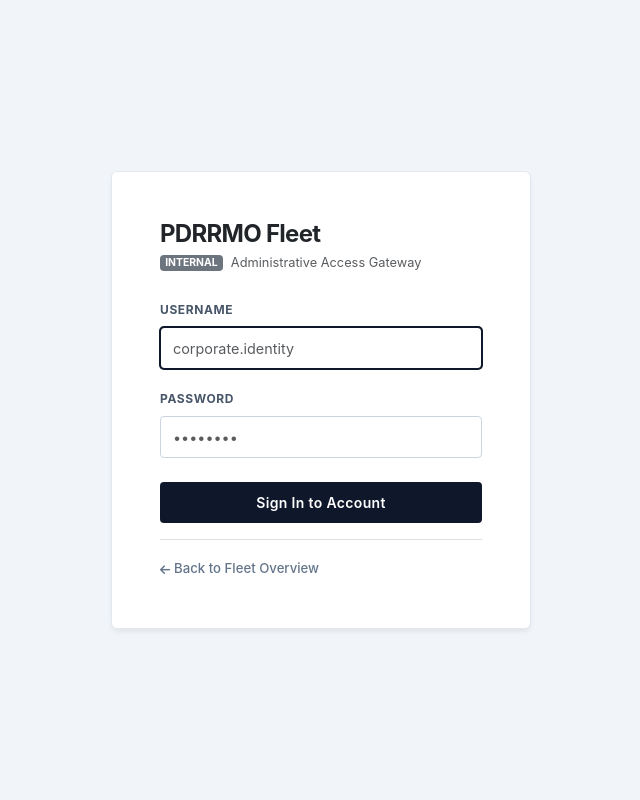
After one commit to Jayroo0/Tumalac_IT, a Django app: template fleet/templates/admin/login.html in a window 1280 px wide. The commit adds this page. Shown: the whole page, without its empty margins (319-959 px from the left). Run offline with Django 5.2, Linux system fonts and the light colour scheme; the template is opened without the code that fills it, so the values that code supplies are empty.

Commit message:
Login Form enhanced layout.

```diff
--- /dev/null
+++ b/fleet/templates/admin/login.html
@@ -0,0 +1,120 @@
+<!DOCTYPE html>
+<html lang="en">
+<head>
+    <meta charset="UTF-8">
+    <meta name="viewport" content="width=device-width, initial-scale=1.0">
+    <link href="https://cdn.jsdelivr.net/npm/bootstrap@5.3.0/dist/css/bootstrap.min.css" rel="stylesheet">
+    <link rel="stylesheet" href="https://cdnjs.cloudflare.com/ajax/libs/font-awesome/6.4.0/css/all.min.css">
+    <title>PDRRMO Enterprise Authentication</title>
+    <style>
+        body {
+            background-color: #f1f5f9;
+            height: 100vh;
+            font-family: -apple-system, BlinkMacSystemFont, "Segoe UI", Roboto, Helvetica, Arial, sans-serif;
+            -webkit-font-smoothing: antialiased;
+        }
+        .corporate-card {
+            background: #ffffff;
+            border-radius: 6px;
+            border: 1px solid #e2e8f0;
+            box-shadow: 0 4px 6px -1px rgba(0, 0, 0, 0.05), 0 2px 4px -1px rgba(0, 0, 0, 0.03) !important;
+        }
+        .form-label {
+            font-size: 0.75rem;
+            text-transform: uppercase;
+            letter-spacing: 0.05em;
+            color: #475569;
+        }
+        .form-control {
+            border-radius: 4px;
+            padding: 0.575rem 0.75rem;
+            border: 1px solid #cbd5e1;
+            font-size: 0.9rem;
+            color: #1e293b;
+        }
+        .form-control:focus {
+            border-color: #0f172a;
+            box-shadow: 0 0 0 1px #0f172a;
+        }
+        .btn-corporate {
+            background-color: #0f172a;
+            color: #ffffff;
+            border: none;
+            border-radius: 4px;
+            padding: 0.6rem;
+            font-size: 0.875rem;
+            font-weight: 600;
+            letter-spacing: 0.025em;
+            transition: background-color 0.15s ease-in-out;
+        }
+        .btn-corporate:hover {
+            background-color: #1e293b;
+            color: #ffffff;
+        }
+        .back-link {
+            color: #64748b;
+            font-size: 0.825rem;
+            text-decoration: none;
+            font-weight: 500;
+            transition: color 0.15s ease;
+        }
+        .back-link:hover {
+            color: #0f172a;
+            text-decoration: underline;
+        }
+    </style>
+</head>
+<body class="d-flex align-items-center justify-content-center p-3">
+
+    <div class="card p-4 p-md-5 corporate-card" style="width: 100%; max-width: 420px;">
+
+        <div class="mb-4 text-start">
+            <h4 class="fw-bold text-dark mb-1" style="letter-spacing: -0.03em;">PDRRMO Fleet</h4>
+            <div class="d-flex align-items-center gap-2">
+                <span class="badge bg-secondary rounded-1 text-uppercase" style="font-size: 0.65rem; padding: 0.25em 0.5em;">Internal</span>
+                <p class="text-muted small mb-0" style="font-size: 0.8rem;">Administrative Access Gateway</p>
+            </div>
+        </div>
+
+        {% if form.errors and not form.non_field_errors %}
+        <div class="alert alert-danger rounded-1 small py-2 mb-3" style="font-size: 0.8rem;">
+            <i class="fa-solid fa-triangle-exclamation me-1"></i> Missing required credentials.
+        </div>
+        {% endif %}
+        {% if form.non_field_errors %}
+        {% for error in form.non_field_errors %}
+        <div class="alert alert-danger rounded-1 small py-2 mb-3" style="font-size: 0.8rem;">
+            <i class="fa-solid fa-triangle-exclamation me-1"></i> {{ error }}
+        </div>
+        {% endfor %}
+        {% endif %}
+
+        <form action="{{ app_path }}" method="post" id="login-form">
+            {% csrf_token %}
+
+            <div class="mb-3">
+                <label class="form-label fw-bold">Username</label>
+                <input type="text" name="username" class="form-control" placeholder="corporate.identity" required autofocus>
+            </div>
+
+            <div class="mb-4">
+                <label class="form-label fw-bold">Password</label>
+                <input type="password" name="password" class="form-control" placeholder="••••••••" required>
+            </div>
+
+            <input type="hidden" name="next" value="{{ next }}">
+
+            <button type="submit" class="btn btn-corporate w-100 text-center mb-3">
+                Sign In to Account
+            </button>
+        </form>
+
+        <div class="text-start pt-3 border-top border-slate-200">
+            <a href="{% url 'homepage' %}" class="back-link d-inline-flex align-items-center gap-1">
+                <i class="fa-solid fa-arrow-left small"></i> Back to Fleet Overview
+            </a>
+        </div>
+    </div>
+
+</body>
+</html>
--- a/pdrrmo_fleet/settings.py
+++ b/pdrrmo_fleet/settings.py
@@ -31,6 +31,7 @@ ALLOWED_HOSTS = []
 # Application definition
 
 INSTALLED_APPS = [
+    'fleet',
     'jazzmin',
     'django.contrib.admin',
     'django.contrib.auth',
@@ -38,7 +39,6 @@ INSTALLED_APPS = [
     'django.contrib.sessions',  # <-- Must be present
     'django.contrib.messages',
     'django.contrib.staticfiles',
-    'fleet',
 ]
 
 MIDDLEWARE = [
@@ -56,7 +56,7 @@ ROOT_URLCONF = 'pdrrmo_fleet.urls'
 TEMPLATES = [
     {
         'BACKEND': 'django.template.backends.django.DjangoTemplates',
-        'DIRS': [],
+        'DIRS': [BASE_DIR / 'templates'],
         'APP_DIRS': True,
         'OPTIONS': {
             'context_processors': [
```
Also changed, not shown: fleet/templates/fleet/logged_out.html (+60 -9 lines), fleet/templates/fleet/login.html (+53 -7 lines), fleet/templates/registration/login.html (+68 -17 lines), db.sqlite3.
